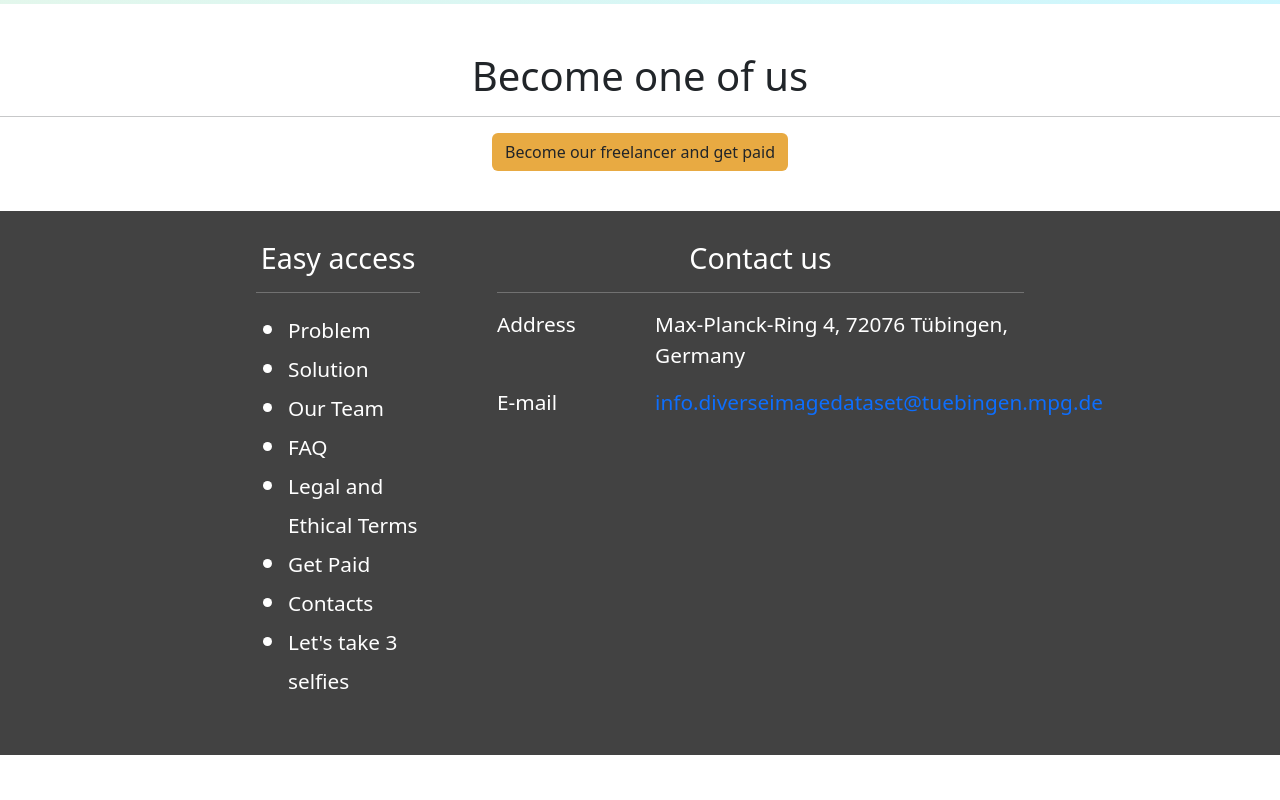
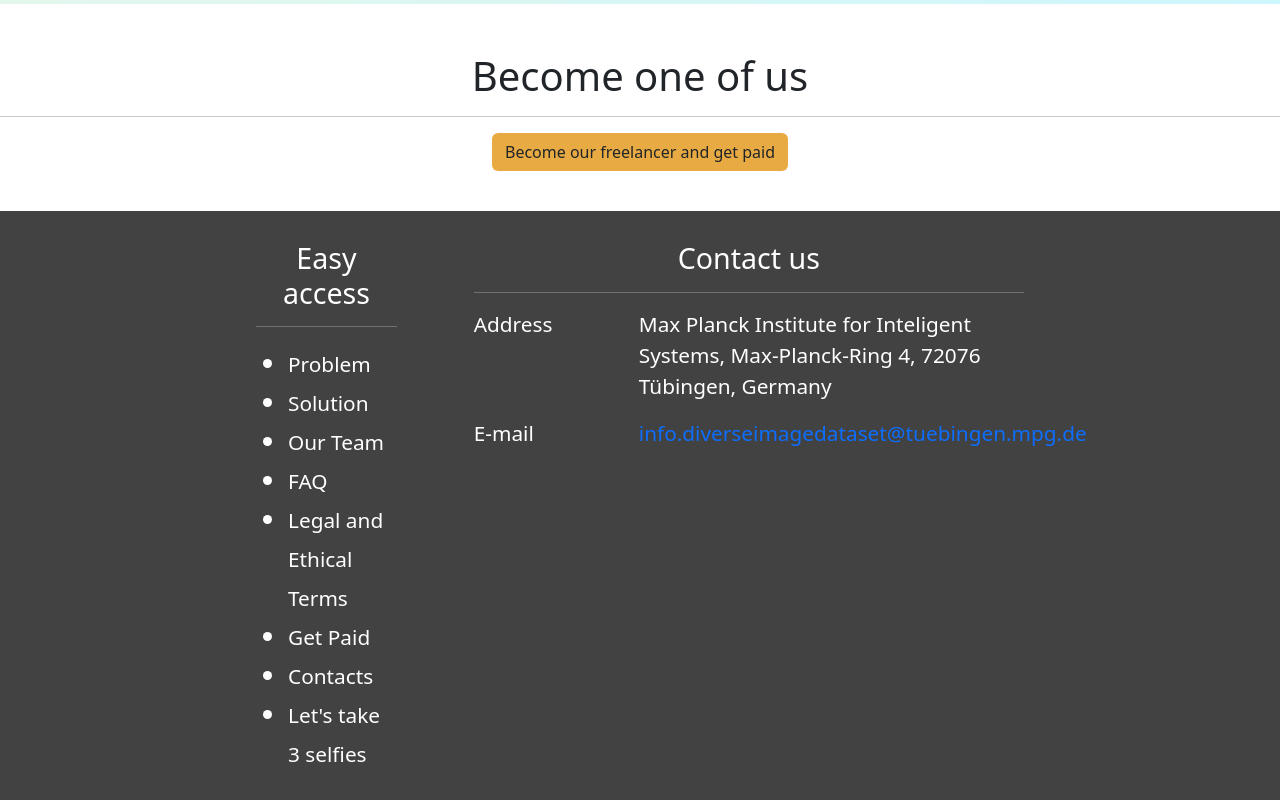
Before and after one commit to paris-khayami/home, a plain HTML site: page index.html in a window 1280 px wide. Shown: the part 3184-3984 px from the top of the page. Before the commit the page ends 3939 px from the top, so only its background shows below. Drawn offline with nearby package versions, Linux system fonts and the light colour scheme.

Commit message:
Update index.html

```diff
--- a/index.html
+++ b/index.html
@@ -186,7 +186,7 @@ develop effective solutions to the problem of biased AI.
             <hr>
             <div class="email">
                 <p>Address</p>
-                <p>Max-Planck-Ring 4, 72076 Tübingen, Germany</p>
+                <p>Max Planck Institute for Inteligent Systems, Max-Planck-Ring 4, 72076 Tübingen, Germany</p>
 
                 <p>E-mail</p>
                 <a href="mailto:info.diverseimagedataset@tuebingen.mpg.de">info.diverseimagedataset@tuebingen.mpg.de</a>
```
